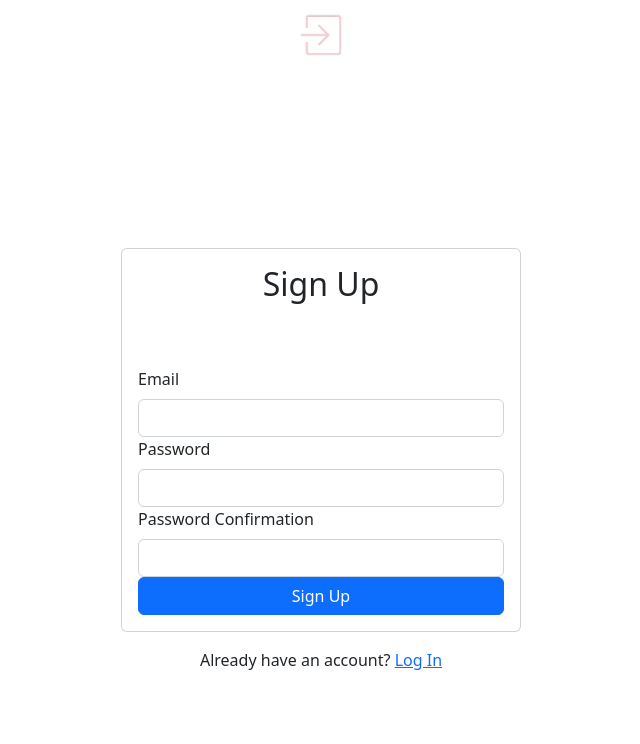
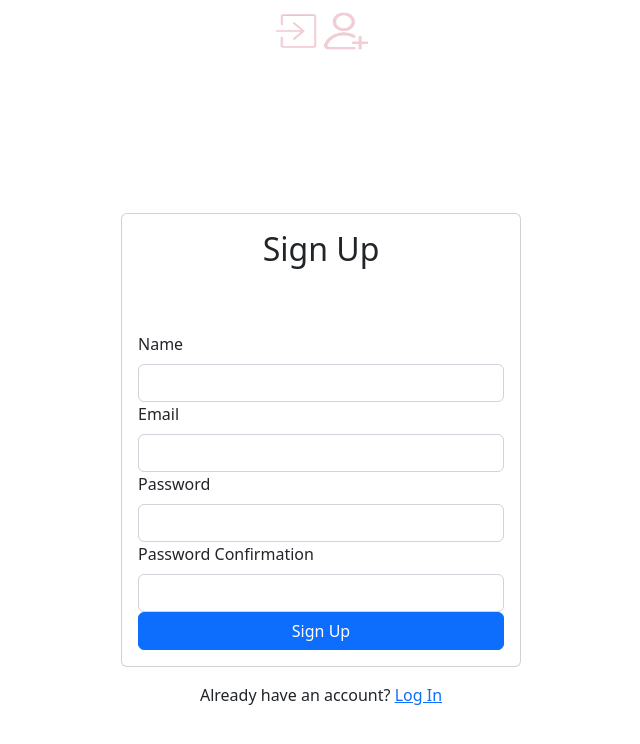
Before and after one commit to fabianlopezdev/wannago, a React (Create React App) app in the folder client/: page /signup in a window 1280 px wide. Shown: the top 744 px of the page, without its empty margins (319-959 px from the left). Built offline with nearby package versions, Linux system fonts and the light colour scheme; no server answers.

Commit message:
feat: added name when sign in, option to update name in update profile and option to delete account

```diff
--- a/client/src/App.css
+++ b/client/src/App.css
@@ -8,7 +8,7 @@
   padding-bottom:0;
 }
 img {
-  display: block;
+  /* display: block; */
   margin-left: auto;
   margin-right: auto;
   width: 50%;
@@ -57,14 +57,6 @@ img {
   src: url('https://fonts.googleapis.com/css2?family=Space+Mono&display=swap');
 }
 
-.icons {
-  margin-top: 10px;
-  width: 50px;
-  height: 70%;
-}
-.icons:hover {
-  cursor: pointer;
-}
 
 .spinner {
   position: absolute;
--- a/client/src/App.js
+++ b/client/src/App.js
@@ -4,6 +4,7 @@ import GuestsLinks from './components/linkForGuests/GuestsLinks';
 import Dashboard from './components/Dashboard';
 import Login from './components/Login';
 import SignUp from './components/SignUp';
+import DeleteUser from './components/DeleteUser';
 import ForgotPassword from './components/ForgotPassword';
 import PrivateRoute from './components/PrivateRoute';
 import UpdateProfile from './components/UpdateProfile';
@@ -23,7 +24,7 @@ function App() {
   return (
     <>
       <AuthProvider>
-      <NavBar></NavBar>
+        <NavBar></NavBar>
         <Routes>
           <Route
             exact
@@ -47,7 +48,7 @@ function App() {
           ></Route>
           <Route
             exact
-            path='/signUp'
+            path='/signup'
             element={
               <>
                 <Container className='signup-container'>
@@ -98,6 +99,11 @@ function App() {
               element={<UpdateProfile></UpdateProfile>}
             ></Route>
           </Route>
+          <Route
+            exact
+            path='/delete-user'
+            element={<DeleteUser/>}
+          ></Route>
         </Routes>
       </AuthProvider>
     </>
--- a/client/src/components/Dashboard.js
+++ b/client/src/components/Dashboard.js
@@ -9,9 +9,6 @@ const Dashboard = () => {
   const navigate = useNavigate();
 
   const handleLogout = async () => {
-    setError('');
-    await logOut();
-    navigate('/');
     try {
       setError('');
       await logOut();
@@ -27,6 +24,7 @@ const Dashboard = () => {
         <Card.Body>
           <h2 className='card-body-h2rd'>Profile</h2>
           {error && <Alert variant='danger'>{error}</Alert>}
+          <strong>Name:</strong> {currentUser.displayName} <br/>
           <strong>Email:</strong> {currentUser.email}
           <Link
             to='/update-profile'
--- /dev/null
+++ b/client/src/components/DeleteUser.js
@@ -0,0 +1,48 @@
+import { Card, Alert } from 'react-bootstrap';
+import { useNavigate } from 'react-router-dom';
+import { useAuth } from '../contexts/AuthContext';
+import { useState } from 'react';
+
+const DeleteUser = () => {
+  const [error, setError] = useState('');
+  const { deleteUser } = useAuth();
+
+  const navigate = useNavigate();
+
+  const handleDelete = async () => {
+    try {
+      setError('');
+      await deleteUser();
+      navigate('/');
+    } catch (e) {
+      setError('Failed to delete');
+    }
+  };
+
+  return (
+    <Card>
+      <Card.Body>
+        <h2 className='card-body-h2'>Delete Account</h2>
+        {error && <Alert variant='danger'>{error}</Alert>}
+
+        <p className='card-body-h2'>You are about to delete your account.</p>
+        <div className='btns-delete-container'>
+          <button
+            className='button'
+            onClick={handleDelete}
+          >
+            Delete
+          </button>
+          <button
+            className='button cancel'
+            onClick={() => navigate('/dashboard')}
+          >
+            Cancel
+          </button>
+        </div>
+      </Card.Body>
+    </Card>
+  );
+};
+
+export default DeleteUser;
--- a/client/src/components/NavBar.js
+++ b/client/src/components/NavBar.js
@@ -2,16 +2,17 @@ import {
   LogInButton,
   SignUpButton,
   LogoutButton,
-  HomeButton,
   DashBoardButton,
 } from './NavBarButtons';
 import { useAuth } from '../contexts/AuthContext';
+
+import '../css/NavBar.css';
 
 const NavBar = () => {
   const { currentUser, logOut } = useAuth();
 
   return (
-    <nav className=''>
+    <nav className='nav-container'>
       <div>
         {currentUser ? (
           <>
@@ -19,7 +20,10 @@ const NavBar = () => {
             <DashBoardButton />
           </>
         ) : (
-          <LogInButton />
+          <>
+            <LogInButton />
+            <SignUpButton />
+          </>
         )}
       </div>
     </nav>
--- a/client/src/components/NavBarButtons.js
+++ b/client/src/components/NavBarButtons.js
@@ -36,14 +36,17 @@ export const LogoutButton = ({logOut}) => {
 };
 
 export const SignUpButton = () => {
+  const navigate = useNavigate();
+  const handleClick = () => {
+    navigate('/signup');
+  };
   return (
-    <i
+    <img
       className='icons'
       src={signUpSoft}
-      onClick=''
-    >
-      Sign Up
-    </i>
+      onClick={handleClick}
+      alt='sign up icon'
+    />
   );
 };
 
--- a/client/src/components/SignUp.js
+++ b/client/src/components/SignUp.js
@@ -8,10 +8,11 @@ export default function SignUp() {
   const emailRef = useRef();
   const passwordRef = useRef();
   const passwordConfirmRef = useRef();
-  const { signUp, currentUser } = useAuth();
+  const nameRef = useRef();
+  const { signUp, currentUser,updateName } = useAuth();
   const [error, setError] = useState('');
   const [loading, setLoading] = useState(false);
-  const navigate = useNavigate()
+  const navigate = useNavigate();
 
   const handleSubmit = async (e) => {
     e.preventDefault();
@@ -20,12 +21,18 @@ export default function SignUp() {
       setError('Passwords do not match');
       return;
     }
+    const promises = [
+      signUp(emailRef.current.value, passwordRef.current.value),
+      updateName(nameRef.current.value),
+    ];
 
     try {
       setError('');
       setLoading(true);
-      await signUp(emailRef.current.value, passwordRef.current.value);
-      navigate('/dashboard')
+      console.log(nameRef.current.value);
+      await Promise.all(promises);
+      console.log(currentUser.displayName);
+      navigate('/dashboard');
     } catch {
       setError('Failed to create an account');
     }
@@ -39,6 +46,14 @@ export default function SignUp() {
           <h2 className='card-body-h2'>Sign Up</h2>
           {error && <Alert variant='danger'>{error}</Alert>}
           <Form onSubmit={handleSubmit}>
+            <Form.Group id='name'>
+              <Form.Label>Name</Form.Label>
+              <Form.Control
+                type='text'
+                ref={nameRef}
+                required
+              />
+            </Form.Group>
             <Form.Group id='email'>
               <Form.Label>Email</Form.Label>
               <Form.Control
--- a/client/src/components/UpdateProfile.js
+++ b/client/src/components/UpdateProfile.js
@@ -3,21 +3,26 @@ import { useRef, useState } from 'react';
 import { useAuth } from '../contexts/AuthContext';
 import { Link, useNavigate } from 'react-router-dom';
 import '../css/Authentication.css';
+import DeleteUser from './DeleteUser';
 
 export default function UpdateProfile() {
   const emailRef = useRef();
   const passwordRef = useRef();
   const passwordConfirmRef = useRef();
-  const { updateEmail, updatePassword, currentUser } = useAuth();
+  const nameRef = useRef();
+  const { updateEmail, updatePassword, updateName, currentUser } = useAuth();
   const [error, setError] = useState('');
   const [loading, setLoading] = useState(false);
   const navigate = useNavigate();
 
-  console.log(currentUser)
   const handleSubmit = async (e) => {
     e.preventDefault();
 
     const promises = [];
+
+    if (nameRef.current.value !== currentUser.email) {
+      promises.push(updateName(nameRef.current.value));
+    }
 
     if (emailRef.current.value !== currentUser.email) {
       promises.push(updateEmail(emailRef.current.value));
@@ -39,6 +44,9 @@ export default function UpdateProfile() {
     }
   };
 
+  const handleDeleteLink = () => {
+
+  }
   return (
     <>
       <Card>
@@ -46,6 +54,15 @@ export default function UpdateProfile() {
           <h2 className='card-body-h2'>Update Profile</h2>
           {error && <Alert variant='danger'>{error}</Alert>}
           <Form onSubmit={handleSubmit}>
+            <Form.Group id='name'>
+              <Form.Label>Name</Form.Label>
+              <Form.Control
+                type='text'
+                ref={nameRef}
+                defaultValue={currentUser.displayName}
+                required
+              />
+            </Form.Group>
             <Form.Group id='email'>
               <Form.Label>Email</Form.Label>
               <Form.Control
@@ -82,7 +99,8 @@ export default function UpdateProfile() {
         </Card.Body>
       </Card>
       <div className='line-after-auth-card'>
-        <Link to='/dashboard'>Cancel</Link>
+        <Link to='/dashboard'>Cancel</Link> &nbsp;
+        <Link to='/delete-user'>Delete Account</Link>
       </div>
     </>
   );
--- a/client/src/contexts/AuthContext.js
+++ b/client/src/contexts/AuthContext.js
@@ -9,7 +9,7 @@ export const AuthProvider = ({ children }) => {
   const [currentUser, setCurrentUser] = useState();
   const [loading, setLoading] = useState(true);
 
-  const signUp = (email, password) => {
+  const signUp = async (email, password) => {
     return auth.createUserWithEmailAndPassword(email, password);
   };
 
@@ -33,6 +33,14 @@ export const AuthProvider = ({ children }) => {
     return currentUser.updatePassword(password);
   };
 
+  const updateName = (name) => {
+    return currentUser.updateProfile({ displayName: name });
+  };
+
+  const deleteUser = () => {
+    return currentUser.delete();
+  };
+
   useEffect(() => {
     const unsuscribe = auth.onAuthStateChanged((user) => {
       setCurrentUser(user);
@@ -49,6 +57,8 @@ export const AuthProvider = ({ children }) => {
     resetPassword,
     updateEmail,
     updatePassword,
+    updateName,
+    deleteUser,
   };
   return (
     <AuthContext.Provider value={value}>
--- a/client/src/css/Authentication.css
+++ b/client/src/css/Authentication.css
@@ -16,3 +16,15 @@
   text-align: center;
   margin-top: 32px;
 }
+
+.btns-delete-container {
+  display: flex;
+  justify-content: center;
+  gap: 50px;
+}
+
+.button.cancel {
+  background-color: rgb(241,138,203);
+  box-shadow: 2px 2px rgb(242,205,211);
+
+}
--- a/client/src/css/NavBar.css
+++ b/client/src/css/NavBar.css
@@ -1,6 +1,13 @@
-.NavBar {
-  display:flex;
-  gap: 50px;
+.nav-container {
+  display: flex;
   justify-content: center;
-  margin-bottom: 0;
 }
+
+.icons {
+  margin-top: 10px;
+  width: 50px;
+  height: 70%;
+}
+.icons:hover {
+  cursor: pointer;
+}
```
